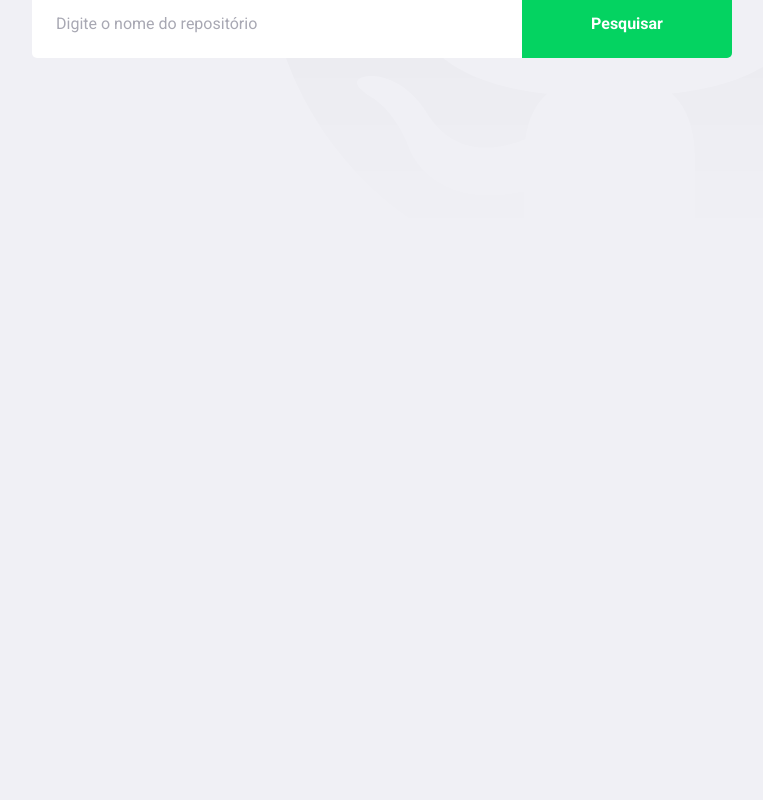
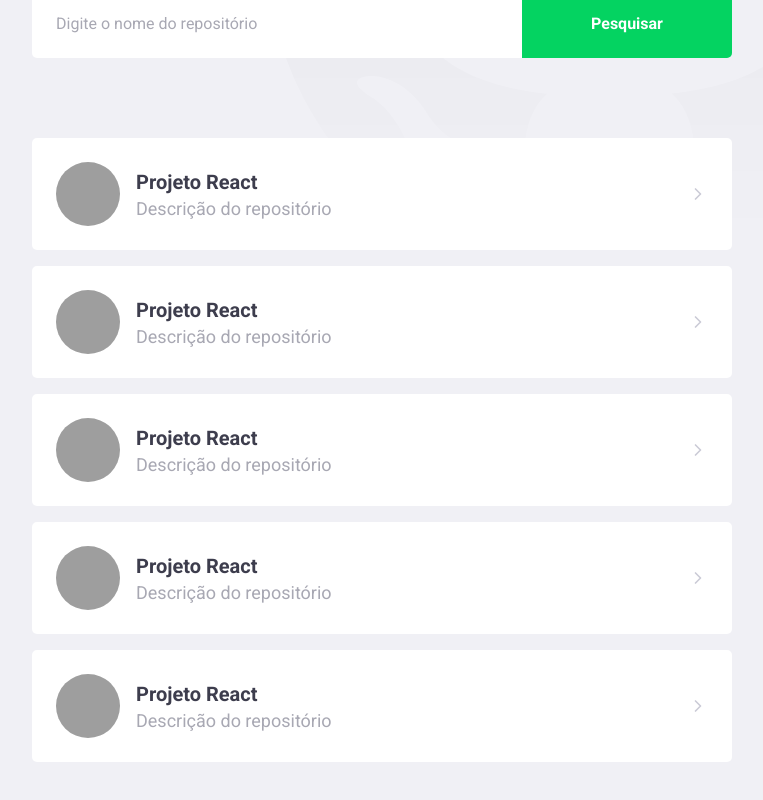
Before and after one commit to repifanio/Explorer-Repositories, a React (Create React App) app: page / in a window 1280 px wide. Shown: the part 368-1168 px from the top of the page, without its empty margins (148-911 px from the left). Before the commit the page ends 800 px from the top, so only its background shows below. Built offline with nearby package versions, Linux system fonts and the light colour scheme; grey boxes are pictures that could not be loaded.

Commit message:
feat: interface ok

```diff
--- a/package.json
+++ b/package.json
@@ -14,6 +14,7 @@
     "polished": "^3.6.5",
     "react": "^16.13.1",
     "react-dom": "^16.13.1",
+    "react-icons": "^3.10.0",
     "react-router-dom": "^5.2.0",
     "react-scripts": "3.4.1",
     "styled-components": "^5.1.1",
--- a/src/pages/Dashboard/index.tsx
+++ b/src/pages/Dashboard/index.tsx
@@ -1,6 +1,7 @@
 import React from 'react'
+import { FiChevronRight } from 'react-icons/fi'
 
-import { Title, Form } from './style'
+import { Title, Form, Repositories } from './style'
 import logoImg from '../../assets/logo.svg'
 
 const Dashboard: React.FC = () => {
@@ -12,7 +13,50 @@ const Dashboard: React.FC = () => {
         <input placeholder="Digite o nome do repositório"/>
         <button type="submit">Pesquisar</button>
       </Form>
+      <Repositories>
+        <a href="">
+          <img src="https://avatars3.githubusercontent.com/u/20359368?s=460&u=eea0bee6143391f5f92a4f911dd423a146d3b065&v=4" alt="Repifanio" />
+          <div>
+            <strong>Projeto React</strong>
+            <p>Descrição do repositório</p>
+          </div>
+          <FiChevronRight size="20" />
+        </a>
+        <a href="">
+          <img src="https://avatars3.githubusercontent.com/u/20359368?s=460&u=eea0bee6143391f5f92a4f911dd423a146d3b065&v=4" alt="Repifanio" />
+          <div>
+            <strong>Projeto React</strong>
+            <p>Descrição do repositório</p>
+          </div>
+          <FiChevronRight size="20" />
+        </a>
+        <a href="">
+          <img src="https://avatars3.githubusercontent.com/u/20359368?s=460&u=eea0bee6143391f5f92a4f911dd423a146d3b065&v=4" alt="Repifanio" />
+          <div>
+            <strong>Projeto React</strong>
+            <p>Descrição do repositório</p>
+          </div>
+          <FiChevronRight size="20" />
+        </a>
+        <a href="">
+          <img src="https://avatars3.githubusercontent.com/u/20359368?s=460&u=eea0bee6143391f5f92a4f911dd423a146d3b065&v=4" alt="Repifanio" />
+          <div>
+            <strong>Projeto React</strong>
+            <p>Descrição do repositório</p>
+          </div>
+          <FiChevronRight size="20" />
+        </a>
+        <a href="">
+          <img src="https://avatars3.githubusercontent.com/u/20359368?s=460&u=eea0bee6143391f5f92a4f911dd423a146d3b065&v=4" alt="Repifanio" />
+          <div>
+            <strong>Projeto React</strong>
+            <p>Descrição do repositório</p>
+          </div>
+          <FiChevronRight size="20" />
+        </a>
+      </Repositories>
     </>
+
   )
 }
 
--- a/src/pages/Dashboard/style.ts
+++ b/src/pages/Dashboard/style.ts
@@ -43,3 +43,54 @@ export const Form = styled.form`
         }
     }
 `
+export const Repositories = styled.div`
+    margin-top: 80px;
+    max-width: 700px;
+
+    svg {
+        margin-left: auto;
+        color: #cbcbd6;
+    }
+
+    a {
+        background: #ffffff;
+        border-radius: 5px;
+        width: 100%;
+        padding: 24px;
+        display: block;
+        text-decoration: none;
+
+        display: flex;
+        align-items: center;
+
+        img {
+            width: 64px;
+            height: 64px;
+            border-radius: 50%;
+        }
+
+        div {
+            margin-left: 16px;
+
+            strong {
+                font-size: 20px;
+                color: #3d3d4d;
+            }
+
+            p {
+                font-size: 18px;
+                color: #a8a8b3;
+                margin-top: 4px;
+            }
+        }
+
+        &:hover {
+            transform: translateX(10px);
+            transition: transform 0.1s;
+        }
+
+        & + a {
+            margin-top: 16px;
+        }
+    }
+`
```
Also changed, not shown: 1 other file (tests, documents, lock files or other folders).
